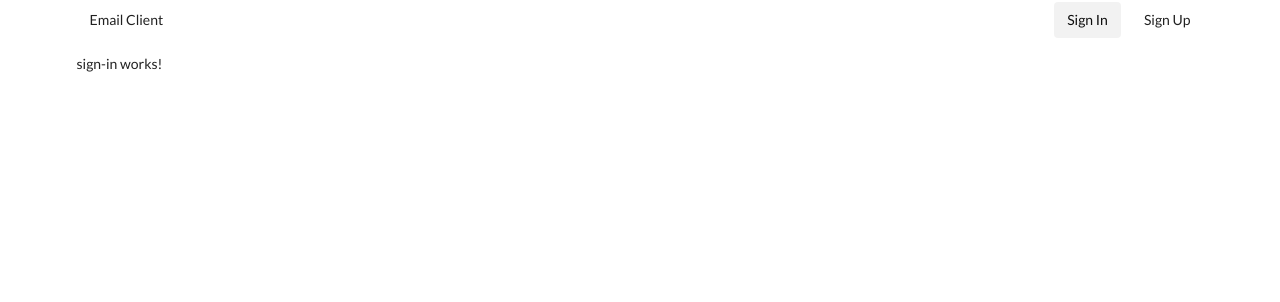
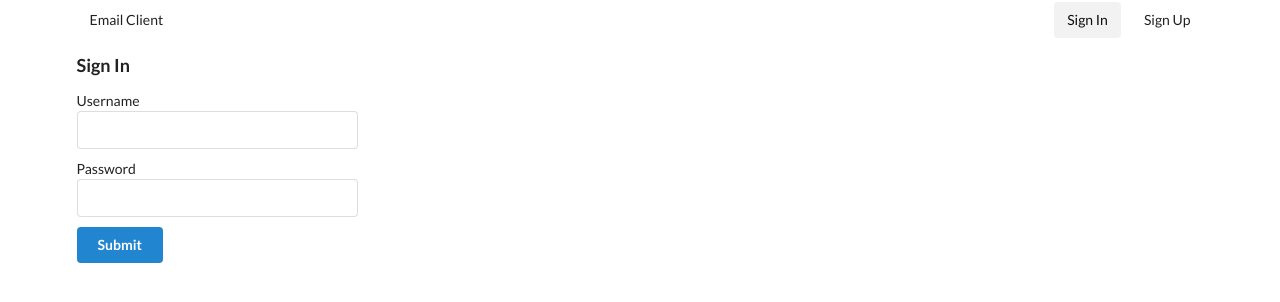
Before and after one commit to divishtk/EmailClient, an Angular app: page / in a window 1280 px wide. Shown: the top 302 px of the page. Built offline with nearby package versions, Linux system fonts and the light colour scheme; no server answers.

Commit message:
feat(auth): add AuthSignOutComponent and integrate sign-out functionality; enhance sign-in form with validation

```diff
--- a/src/app/app.component.ts
+++ b/src/app/app.component.ts
@@ -6,18 +6,15 @@ import { BehaviorSubject } from 'rxjs';
   selector: 'app-root',
   templateUrl: './app.component.html',
   standalone: false,
-  styleUrl: './app.component.css'
+  styleUrl: './app.component.css',
 })
 export class AppComponent {
-
-
   //signedIn = false;
   signedin$ = new BehaviorSubject<boolean>(false);
 
   constructor(private authService: AuthService) {
     this.signedin$ = this.authService.signedIn$;
   }
-
 
   /* ngOnInit() {
      this.authService.signedIn$.subscribe((signedin) => {
@@ -27,10 +24,10 @@ export class AppComponent {
    }*/
 
   ngOnInit() {
-    this.authService.checkAuth()
-      .subscribe(() => {
+    this.authService.checkAuth().subscribe(() => {});
 
-      });
+    // setTimeout(()=>{
+    //   this.authService.signOut().subscribe(()=>{})
+    // },5000)
   }
-
 }
--- a/src/app/auth/auth-routing.module.ts
+++ b/src/app/auth/auth-routing.module.ts
@@ -2,6 +2,7 @@ import { NgModule } from '@angular/core';
 import { RouterModule, Routes } from '@angular/router';
 import { SignInComponent } from './sign-in/sign-in.component';
 import { SignUpComponent } from './sign-up/sign-up.component';
+import { AuthSignOutComponent } from './auth-sign-out/auth-sign-out.component';
 SignUpComponent
 
 const routes: Routes = [
@@ -12,6 +13,10 @@ const routes: Routes = [
   {
     path:'sign-up',
     component: SignUpComponent,
+  },
+  {
+    path:'sign-out',
+    component: AuthSignOutComponent
   }
 ];
 
--- /dev/null
+++ b/src/app/auth/auth-sign-out/auth-sign-out.component.html
@@ -0,0 +1,3 @@
+<h3>
+    You are signed out!!
+</h3>
--- /dev/null
+++ b/src/app/auth/auth-sign-out/auth-sign-out.component.ts
@@ -0,0 +1,19 @@
+import { Component } from '@angular/core';
+import { AuthService } from '../auth.service';
+import { Router } from '@angular/router';
+
+@Component({
+  selector: 'app-auth-sign-out',
+  standalone: false,
+  templateUrl: './auth-sign-out.component.html',
+  styleUrl: './auth-sign-out.component.css',
+})
+export class AuthSignOutComponent {
+  constructor(private authService: AuthService , private router: Router) {}
+
+  ngOnInit() {
+    this.authService.signOut().subscribe(() => {
+      this.router.navigateByUrl('/');
+    });
+  }
+}
--- a/src/app/auth/auth.module.ts
+++ b/src/app/auth/auth.module.ts
@@ -7,11 +7,13 @@ import { SignUpComponent } from './sign-up/sign-up.component';
 import { ReactiveFormsModule } from '@angular/forms';
 import { HttpClient, provideHttpClient } from '@angular/common/http';
 import { SharedModule } from '../shared/shared.module';
+import { AuthSignOutComponent } from './auth-sign-out/auth-sign-out.component';
 
 @NgModule({
   declarations: [
     SignInComponent,
-    SignUpComponent
+    SignUpComponent,
+    AuthSignOutComponent
   ],
   imports: [
     CommonModule,
--- a/src/app/auth/auth.service.ts
+++ b/src/app/auth/auth.service.ts
@@ -13,6 +13,11 @@ interface SignUpDataTypes {
 }
 
 interface SignuUpResponse {
+  username: string
+}
+
+interface SignedInResponse {
+  authenticated: boolean,
   username: string
 }
 
@@ -48,17 +53,28 @@ export class AuthService {
   }
 
   checkAuth() {
-    return this.httpClient.get(`${this.rootUrl}/auth/signedin`
+    return this.httpClient.get<SignedInResponse>(`${this.rootUrl}/auth/signedin`
       //   {
       // withCredentials:true
       //   }
     ).
       pipe(
-        tap((resp) => {
-          console.log('res', resp);
+        tap(({ authenticated }) => {
+          console.log('res', authenticated);
+          this.signedIn$.next(authenticated)
         })
-      )
+      )}
 
-  }
+
+      signOut(){
+        return this.httpClient.post(`${this.rootUrl}/auth/signout`,{})
+        .pipe(
+          tap(()=>{
+              this.signedIn$.next(false);
+          })
+        )
+      }
+
+
 
 }
--- a/src/app/auth/sign-in/sign-in.component.html
+++ b/src/app/auth/sign-in/sign-in.component.html
@@ -1 +1,20 @@
-<p>sign-in works!</p>
+<h3>Sign In</h3>
+
+<form class="ui form" [formGroup]="signInForm">
+
+    <app-input inputType="text" label="Username" [control]="usernameSignInControl"></app-input>
+    <app-input inputType="password" label="Password" [control]="passwordSignInControl"></app-input>
+    <button class="ui button primary" type="submit">Submit</button>
+
+  <!-- <div class="four wide field">
+    <div class="field">
+      <label>First Name</label>
+      <input type="text" name="first-name" placeholder="First Name" />
+    </div>
+    <div class="field">
+      <label>Last Name</label>
+      <input type="text" name="last-name" placeholder="Last Name" />
+    </div>
+  </div>
+  <button class="ui button" type="submit">Submit</button> -->
+</form>
--- a/src/app/auth/sign-in/sign-in.component.ts
+++ b/src/app/auth/sign-in/sign-in.component.ts
@@ -1,4 +1,9 @@
 import { Component } from '@angular/core';
+import {
+  FormControl
+  , FormGroup
+  , Validators
+} from '@angular/forms';
 
 @Component({
   selector: 'app-sign-in',
@@ -8,4 +13,35 @@ import { Component } from '@angular/core';
 })
 export class SignInComponent {
 
+  signInForm!: FormGroup;
+  usernameSignInControl!: FormControl
+  passwordSignInControl!: FormControl
+
+
+
+  ngOnInit() {
+    this.signInForm = new FormGroup({
+      username: new FormControl('', [
+        Validators.required,
+        Validators.minLength(3),
+        Validators.maxLength(20),
+        Validators.pattern(/^[a-z0-9]+$/),
+      ]),
+      password: new FormControl('', [
+        Validators.required,
+        Validators.minLength(4),
+        Validators.maxLength(20),
+      ])
+    })
+
+    this.usernameSignInControl = this.signInForm.get('username') as FormControl ;
+    this.passwordSignInControl = this.signInForm.get('password') as FormControl ;
+
+  }
+
+
+
+
+
+
 }
```
Also changed, not shown: src/app/auth/auth-sign-out/auth-sign-out.component.css (added), 1 other file (tests, documents, lock files or other folders).
